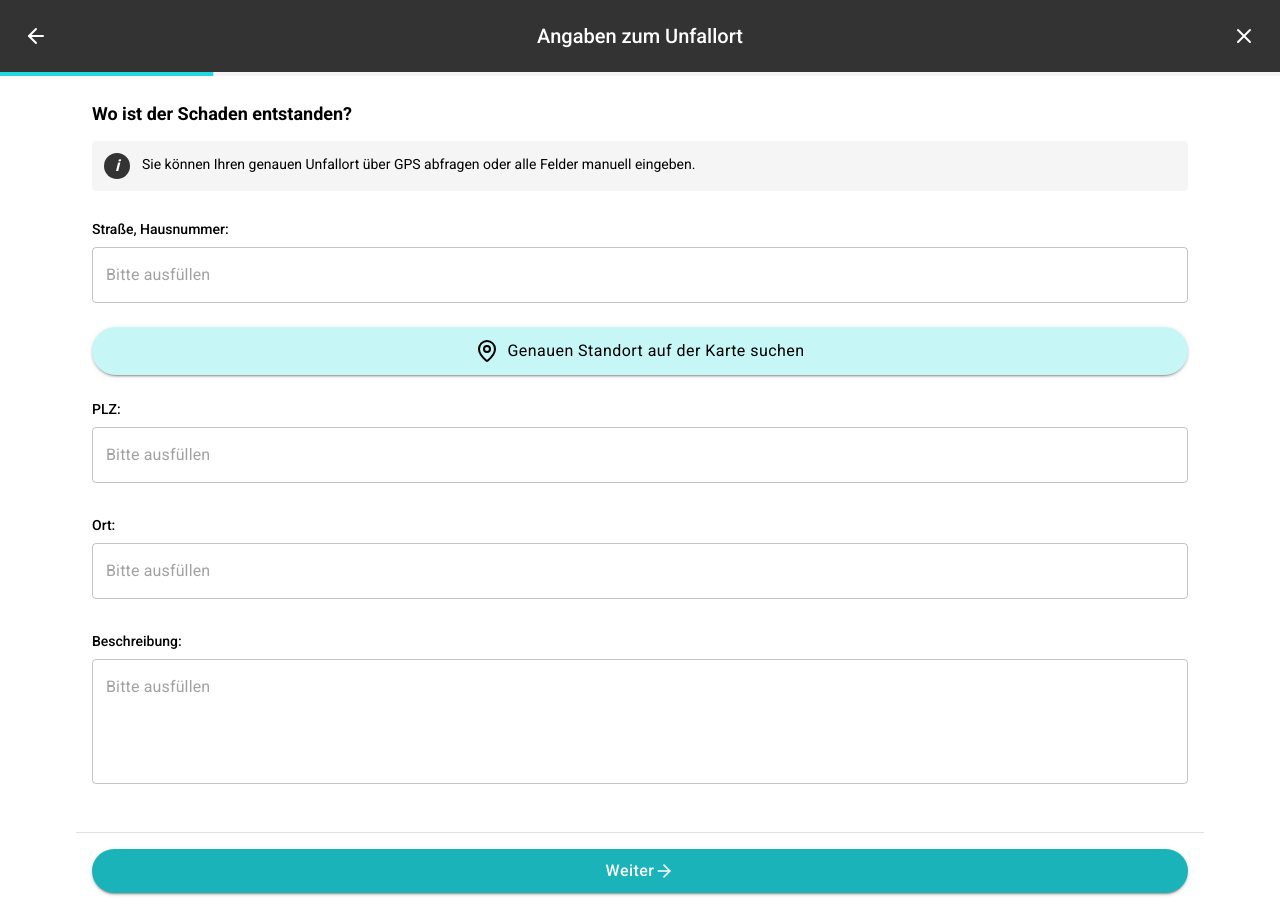
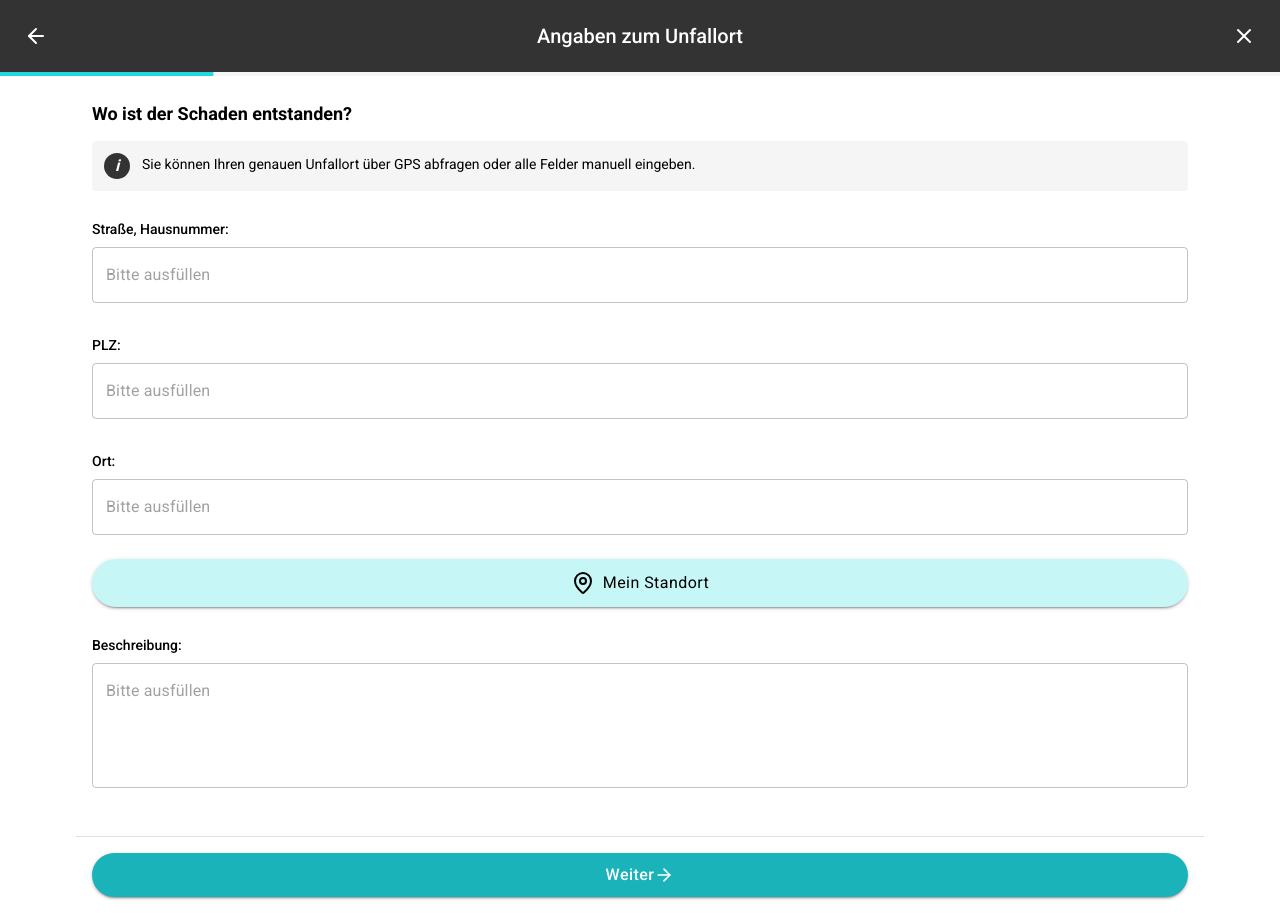
Before and after one commit to marcoklaassen/carclaims-next, a Next.js app: page /frida-carclaims/accidentlocation in a window 1280 px wide. Built offline with nearby package versions, Linux system fonts and the light colour scheme.

Commit message:
fix: Improve error handling messages and adjust layout in forms

```diff
--- a/hooks/useGetAddress.ts
+++ b/hooks/useGetAddress.ts
@@ -29,14 +29,14 @@ export function useGetAddress() {
       const url = `/api/osm-reverse?lat=${lat}&lon=${lng}`;
       const response = await fetch(url);
       if (!response.ok) {
-        throw new Error(`HTTP error! status: ${response.status}`);
+        throw new Error(`Backend-Fehler: HTTP ${response.status}`);
       }
 
       const addressData: I_OSMAddressDetails = await response.json();
       setLoading(false);
       return addressData;
     } catch (err) {
-      console.error('Fehler beim Abrufen der Adresse:', err);
+      // console.error('Fehler beim Abrufen der Adresse:', err);
       setError(err as Error | GeolocationPositionError);
       setLoading(false);
       return null;
--- a/src/app/frida-carclaims/accidentlocation/page.tsx
+++ b/src/app/frida-carclaims/accidentlocation/page.tsx
@@ -33,6 +33,36 @@ export default function AccidentlocationPage() {
   );
 
   const { getAddress, error, loading } = useGetAddress();
+
+  const getErrorMessage = (error: Error | GeolocationPositionError | undefined): string => {
+    if (!error) return '';
+
+    // GeolocationPositionError spezifische Nachrichten
+    if ('code' in error) {
+      const geoError = error as GeolocationPositionError;
+      switch (geoError.code) {
+        case geoError.PERMISSION_DENIED:
+          return 'Standortzugriff wurde verweigert. Bitte aktivieren Sie die Standortberechtigung in Ihren Browser-Einstellungen.';
+        case geoError.POSITION_UNAVAILABLE:
+          return 'Standort ist derzeit nicht verfügbar. Bitte versuchen Sie es später erneut oder geben Sie die Adresse manuell ein.';
+        case geoError.TIMEOUT:
+          return 'Standortermittlung hat zu lange gedauert. Bitte versuchen Sie es erneut oder geben Sie die Adresse manuell ein.';
+        default:
+          return 'Unbekannter Geolocation-Fehler. Bitte geben Sie die Adresse manuell ein.';
+      }
+    }
+
+    // Standard Error Messages
+    if (error.message.includes('nicht unterstützt')) {
+      return 'Ihr Browser unterstützt keine Standortermittlung. Bitte geben Sie die Adresse manuell ein.';
+    }
+    if (error.message.includes('Backend-Fehler')) {
+      return 'Fehler beim Laden der Adressdaten. Bitte versuchen Sie es erneut oder geben Sie die Adresse manuell ein.';
+    }
+
+    // Fallback
+    return 'Standort konnte nicht ermittelt werden. Bitte geben Sie die Adresse manuell ein.';
+  };
 
   return (
     <Formik
@@ -88,47 +118,6 @@ export default function AccidentlocationPage() {
                   )}
               </div>
 
-              <div className="location-button">
-                <Tooltip title="Geolocation erfassen">
-                  <Button
-                    name="geoloactionBtn"
-                    variant="contained"
-                    color="primary"
-                    style={{textAlign: 'left'}}
-                    onClick={async () => {
-                      const address = await getAddress();
-                      if (address) {
-                        // Adress-Input aktualisieren
-                        setAddressInput(
-                          `${address.address.road || ''} ${address.address.house_number || ''
-                            }`.trim(),
-                        );
-
-                        // Formik-Felder setzen
-                        setFieldValue('accidentStreetName', address.address.road || '');
-                        setFieldValue('accidentHouseNumber', address.address.house_number || '');
-                        setFieldValue('accidentCity', address.address.town || '');
-                        setFieldValue('accidentPostalCode', address.address.postcode || '');
-
-                        setFieldTouched('accidentStreetName', false);
-                        setFieldTouched('accidentHouseNumber', false);
-                        setFieldTouched('accidentCity', false);
-                        setFieldTouched('accidentPostalCode', false);
-
-                        // console.log('Address:', address);
-                      } else if (error) {
-                        console.error('Fehler beim Abrufen der Adresse:', error);
-                      }
-                    }}
-                    disabled={loading}
-                    className="geolocation-button"
-                  >
-                    <MapPin size={20} style={{ color: 'black', minHeight: '24px', minWidth: '24px' }} />
-                    Genauen Standort auf der Karte suchen
-                  </Button>
-                </Tooltip>
-              </div>
-
               <div className="form-group">
                 <label>PLZ:</label>
                 <TextField
@@ -161,6 +150,50 @@ export default function AccidentlocationPage() {
                 )}
               </div>
 
+              <div className="location-button" style={{ display: 'flex', flexDirection: 'column', alignItems: 'flex-start' }}>
+                <Tooltip title="Geolocation erfassen">
+                  <Button
+                    name="geoloactionBtn"
+                    variant="contained"
+                    color="primary"
+                    style={{ textAlign: 'left' }}
+                    onClick={async () => {
+                      const address = await getAddress();
+                      if (address) {
+                        // Adress-Input aktualisieren
+                        setAddressInput(
+                          `${address.address.road || ''} ${address.address.house_number || ''
+                            }`.trim(),
+                        );
+
+                        // Formik-Felder setzen
+                        setFieldValue('accidentStreetName', address.address.road || '');
+                        setFieldValue('accidentHouseNumber', address.address.house_number || '');
+                        setFieldValue('accidentCity', address.address.town || '');
+                        setFieldValue('accidentPostalCode', address.address.postcode || '');
+
+                        setFieldTouched('accidentStreetName', false);
+                        setFieldTouched('accidentHouseNumber', false);
+                        setFieldTouched('accidentCity', false);
+                        setFieldTouched('accidentPostalCode', false);
+
+                        // console.log('Address:', address);
+                      }
+                    }}
+                    disabled={loading}
+                    className="geolocation-button"
+                  >
+                    <MapPin size={20} style={{ color: 'black', minHeight: '24px', minWidth: '24px' }} />
+                    Mein Standort
+                  </Button>
+                </Tooltip>
+                {error && (
+                  <FormHelperText error={true} style={{ marginTop: '8px' }}>
+                    {getErrorMessage(error)}
+                  </FormHelperText>
+                )}
+              </div>
+
               <div className="form-group">
                 <label>Beschreibung:</label>
                 <TextField
--- a/src/app/frida-carclaims/disclaimer/page.tsx
+++ b/src/app/frida-carclaims/disclaimer/page.tsx
@@ -10,9 +10,7 @@ export default function DisclaimerPage() {
     <div className="form-wrapper">
       <div className="form-content">
         <div className="my-3" style={{ marginBottom: "24px" }}>
-          <Typography variant="h3" style={{ marginBottom: "16px" }}>
-            Belehrung
-          </Typography>
+          <h1 style={{ marginBottom: "16px" }}>Belehrung</h1>
           <Typography variant="body1">
             Wir sind verpflichtet, Sie auf folgende Belehrung aufmerksam zu
             machen: <br></br>
--- a/src/app/frida-carclaims/page.tsx
+++ b/src/app/frida-carclaims/page.tsx
@@ -47,7 +47,8 @@ function TokenProcessor() {
             console.error('Token konnte nicht verifiziert werden. Keine Daten gespeichert.');
           }
         } catch (err) {
-          console.error('Error processing JWT:', err);
+          // console.error('Error processing JWT:', err);
+          console.error('Error processing JWT: ', err);
         }
       } else {
         console.log('No token provided in URL');
--- a/src/app/globals.css
+++ b/src/app/globals.css
@@ -192,7 +192,7 @@ body {
   align-items: center;
   color: var(--primary-color);
   font-weight: 500;
-  margin: 16px 0;
+  margin-bottom: 20px;
   cursor: pointer;
 }
 
```
